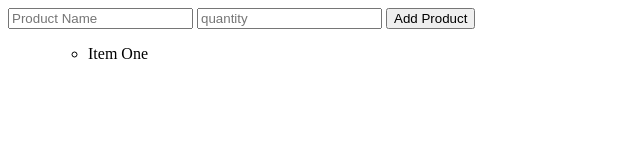
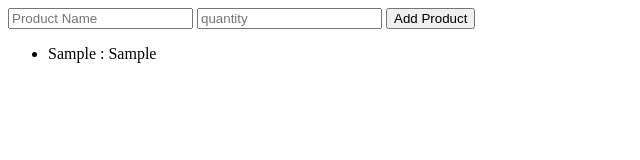
Before and after one commit to jibon969/ES6-Pratice, a plain HTML site: page localStorage/cart.html in a window 1280 px wide. Both pictures are taken after typing "Sample", "Sample" into the empty fields and a click on the button "Add Product". Shown: the full height of the page, 0-640 px from the left. Drawn offline with Linux system fonts and the light colour scheme.

Commit message:
added Implement Local Storage Interactions for a shopping Cart

```diff
--- a/localStorage/cart.html
+++ b/localStorage/cart.html
@@ -14,9 +14,6 @@
         <button onclick="addProduct()" id="btn-add-product">Add Product</button>
         <br>
         <ul id="product-container">
-            <ul>
-                <li>Item One</li>
-            </ul>
         </ul>
     </section>
     <script src="cart.js"></script>
--- a/localStorage/cart.js
+++ b/localStorage/cart.js
@@ -11,5 +11,16 @@ const addProduct = () =>{
     const product = getInputValueById("product-name-field");
     const quantity = getInputValueById("product-quantity-field");
     localStorage.setItem(product, quantity)
-    console.log(product, quantity)
+    // console.log(product, quantity)
+
+    // Display data show UI
+    displayProducts(product, quantity)
 }
+
+const displayProducts = (product, quantity) => {
+    const productContainer = document.getElementById("product-container");
+    const li = document.createElement("li");
+    li.innerText = `${product} : ${quantity}`
+    productContainer.appendChild(li)
+
+}
```
